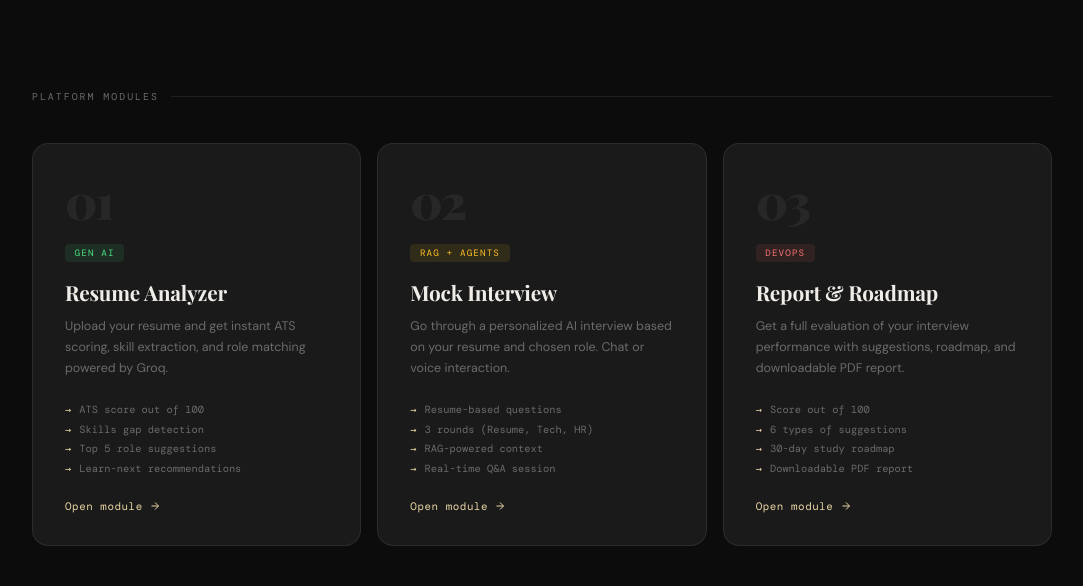
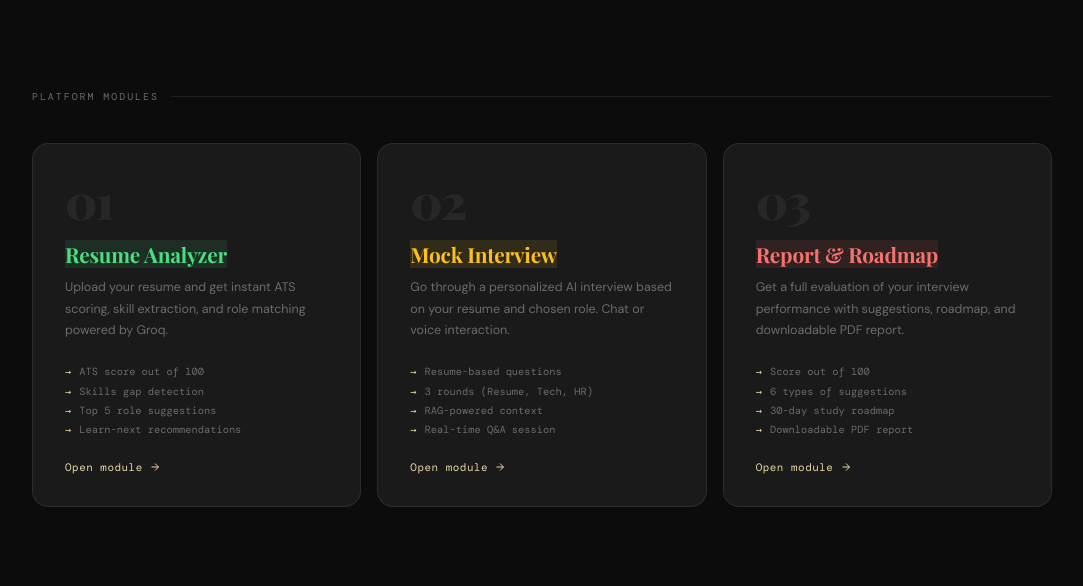
Before and after one commit to AJ-Devlopers/CareerForge-AI, a FastAPI app: page / in a window 1280 px wide. Shown: the part 818-1404 px from the top of the page, without its empty margins (130-1213 px from the left). Run offline with FastAPI, Linux system fonts and the light colour scheme; some web fonts are replaced.

Commit message:
Updated Tags

```diff
--- a/app/templates/landing.html
+++ b/app/templates/landing.html
@@ -71,8 +71,8 @@
     <!-- Module 1 -->
     <a href="/module1" class="module-card animate">
       <div class="module-num">01</div>
-      <span class="module-tag tag-green">Gen AI</span>
-      <div class="module-title">Resume Analyzer</div>
+      <!-- <span class="module-tag tag-green">Gen AI</span> -->
+      <div class="module-title"><span class = "tag-green">Resume Analyzer</span></div>
       <div class="module-desc">
         Upload your resume and get instant ATS scoring,
         skill extraction, and role matching powered by Groq.
@@ -92,8 +92,7 @@
     <!-- Module 2 -->
     <a href="/module2" class="module-card animate delay-1">
       <div class="module-num">02</div>
-      <span class="module-tag tag-amber">RAG + Agents</span>
-      <div class="module-title">Mock Interview</div>
+      <div class="module-title"><span class = "tag-amber">Mock Interview</span></div>
       <div class="module-desc">
         Go through a personalized AI interview based on your
         resume and chosen role. Chat or voice interaction.
@@ -113,8 +112,7 @@
     <!-- Module 3 -->
     <a href="/module3" class="module-card animate delay-2">
       <div class="module-num">03</div>
-      <span class="module-tag tag-red">DevOps</span>
-      <div class="module-title">Report & Roadmap</div>
+      <div class="module-title"><span class="tag-red">Report & Roadmap</span></div>
       <div class="module-desc">
         Get a full evaluation of your interview performance
         with suggestions, roadmap, and downloadable PDF report.
--- a/app/templates/module1.html
+++ b/app/templates/module1.html
@@ -73,10 +73,10 @@
     <!-- INFO CARD -->
     <div class="info-card">
       <div class="info-card-title">Module info</div>
-      <div class="info-row">
+      <!-- <div class="info-row">
         <span class="info-key">Module</span>
         <span class="info-val">01 — Gen AI</span>
-      </div>
+      </div> -->
       <div class="info-row">
         <span class="info-key">LLM</span>
         <span class="info-val green">Groq LLaMA3</span>
```
